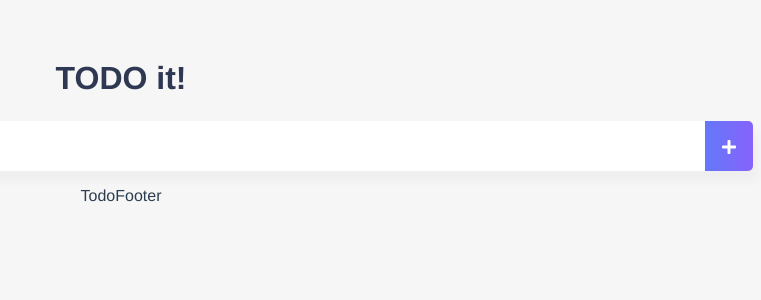
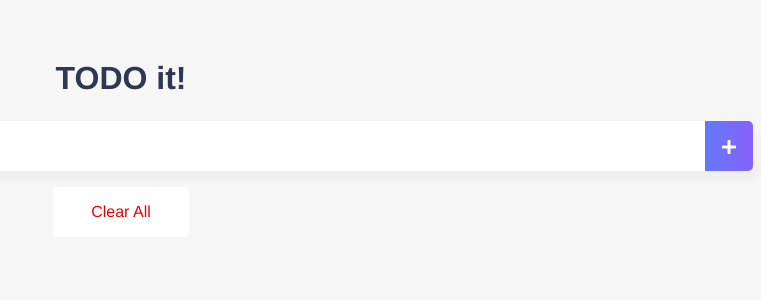
Before and after one commit to mysoyul/Vuejs3_TodoApp_VueCLI, a Vue app: page / in a window 1280 px wide. Shown: the top 300 px of the page, without its empty margins (519-1280 px from the left). Built offline with nearby package versions, Linux system fonts and the light colour scheme.

Commit message:
TodoFooter clearTodo함수추가

```diff
--- a/src/components/TodoFooter.vue
+++ b/src/components/TodoFooter.vue
@@ -1,19 +1,35 @@
 <template>
-    <div>
-        <div>TodoFooter</div>
+    <div class="clearAllContainer">
+        <span class="clearAllBtn" @click="clearTodo">Clear All</span>
     </div>
 </template>
 
 <script>
 export default {
-    setup () {
+    setup() {
+        const clearTodo = () => {
+            localStorage.clear()
+        }
 
-
-        return {}
+        return {
+            clearTodo
+        }
     }
 }
 </script>
 
 <style scoped>
+.clearAllContainer {
+    width: 8.5rem;
+    height: 50px;
+    line-height: 50px;
+    background-color: white;
+    border-radius: 5px;
+    margin: 0 auto;
+}
 
+.clearAllBtn {
+    color: #e20303;
+    display: block;
+}
 </style>
```
